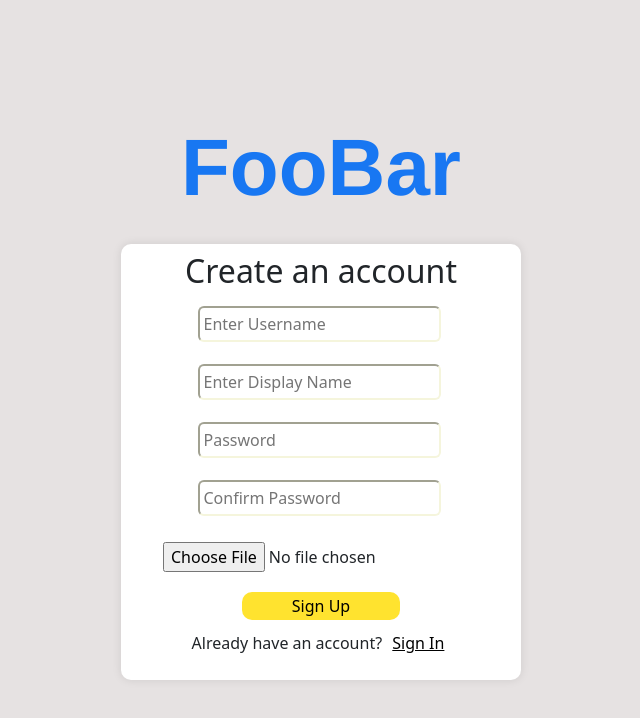
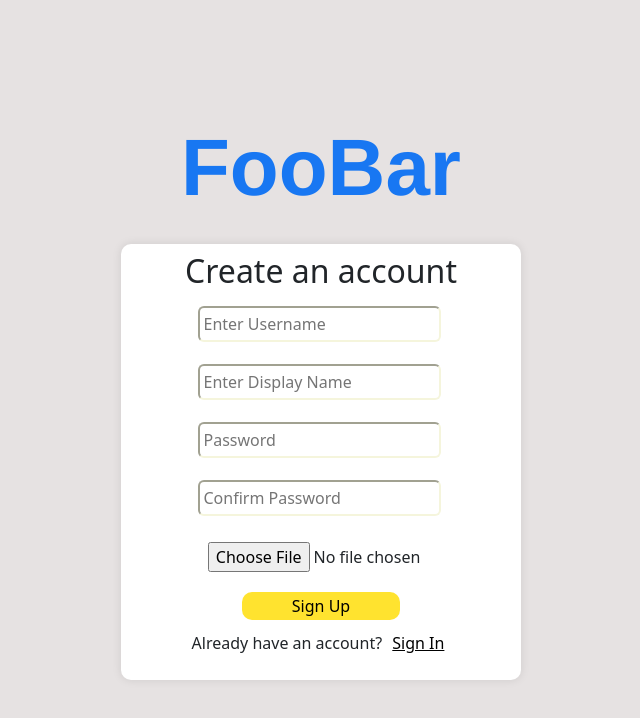
Before and after one commit to DeanCo100/FooBar-WEB-Public, a React (Create React App) app: page /signup in a window 1280 px wide. Shown: the top 718 px of the page, without its empty margins (319-959 px from the left). Built offline with nearby package versions, Linux system fonts and the light colour scheme.

Commit message:
Fixed small issue with the style of the img input in signUp page

```diff
--- a/src/pages/SignUp.css
+++ b/src/pages/SignUp.css
@@ -95,3 +95,6 @@ body {
     margin-right: 0;
   }
 }
+input.img-input {
+  width: 60%;
+}
```
